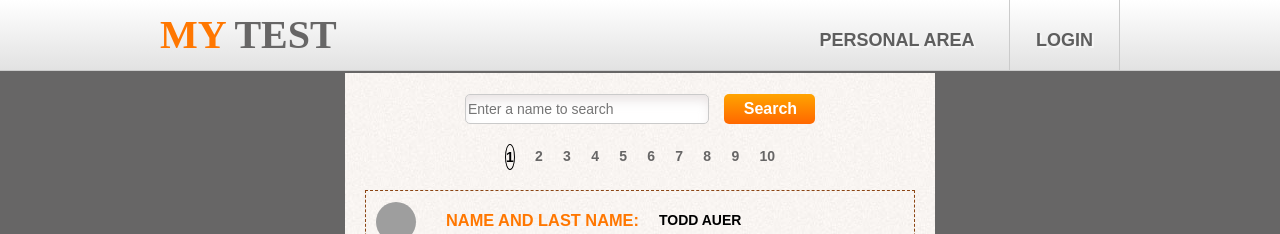
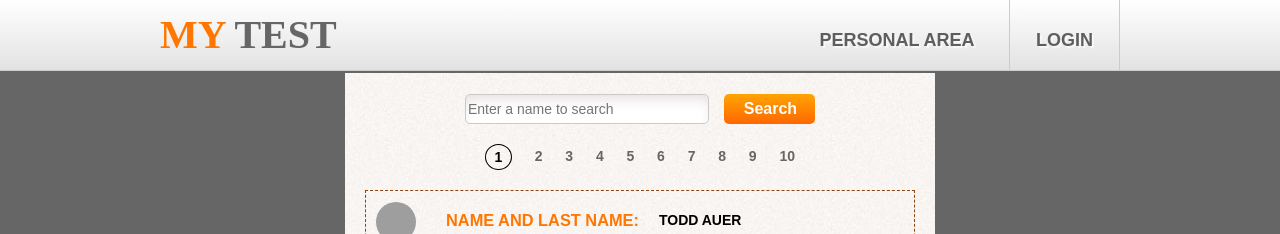
Before and after one commit to NikolayPhizik/Test1, a React (Create React App) app in the folder test_1/: page /cabinet in a window 1280 px wide. Shown: the top 234 px of the page. Built offline with nearby package versions, Linux system fonts and the light colour scheme; data requests are answered from the project's data file; grey boxes are pictures that could not be loaded.

Commit message:
Подправил стилизацию отображения текущей страницы

```diff
--- a/test_1/src/Common/Paginator/Paginator.jsx
+++ b/test_1/src/Common/Paginator/Paginator.jsx
@@ -15,14 +15,14 @@ const Paginator = ({pageSize, totalUsersCount, requestTotalUsersCount, onPageCha
 
     requestTotalUsersCount();
     return (
-        <div className={classes.paginator_box}>
+        <span className={classes.paginator_box}>
             {pages.map(p => {
-                return <span className={classNames({[classes.selectedPage]: currentPage === p} ,classes.span)} key={p} onClick={(e) => {
+                return <div className={classNames({[classes.selectedPage]: currentPage === p}, classes.container)} key={p} onClick={(e) => {
                     onPageChanged(p);
                     setCurrentPage(p);
-                }}>{p}</span>
+                }}>{p}</div>
             })}
-        </div>
+        </span>
     );
 };
 
--- a/test_1/src/Common/Paginator/Paginator.module.css
+++ b/test_1/src/Common/Paginator/Paginator.module.css
@@ -1,15 +1,17 @@
 .paginator_box {
     display: flex;
     justify-content: space-between;
-    margin: 20px 140px;
+    margin: 20px 120px;
 }
 
-.span {
+.container {
     cursor: pointer;
     color: #676666;
 }
 
 .selectedPage {
+    width: 25px;
+    text-align: center;
     color: black;
     border: 1px solid black;
     border-radius: 100%;
```
